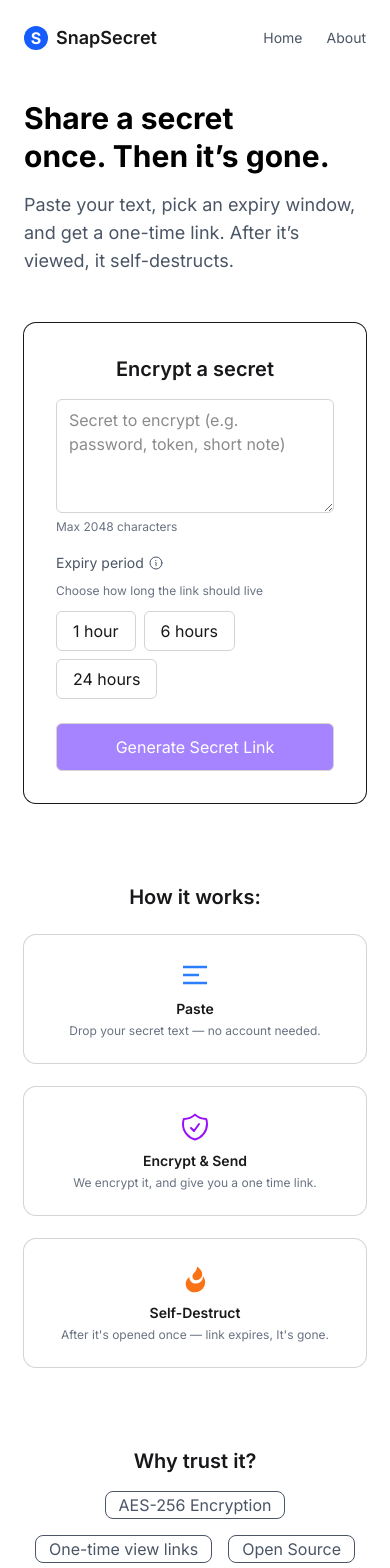
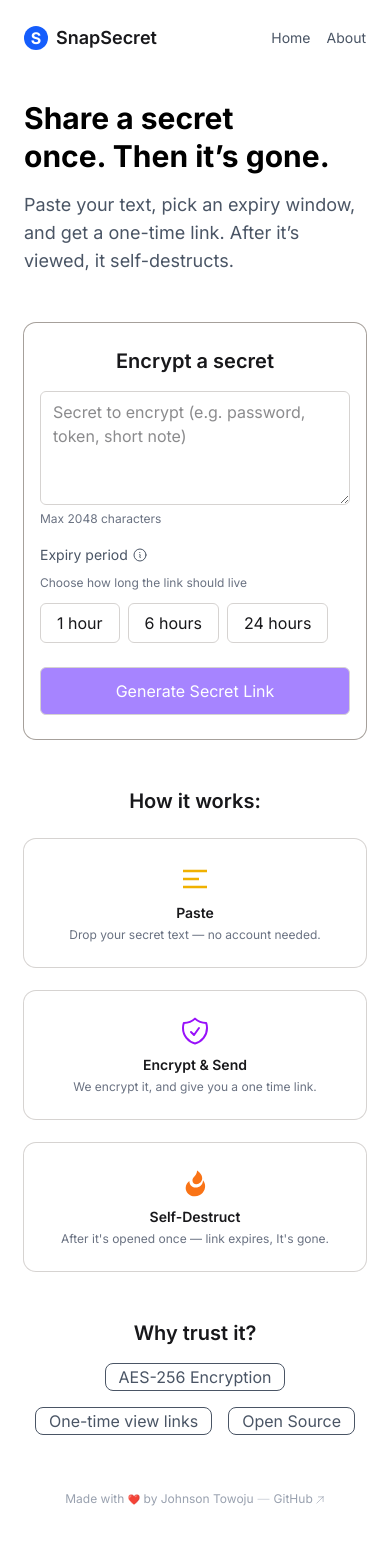
Before and after one commit to johnson-jnr/zap-secret, a React (Vite) app in the folder client/: page / in a window 390 px wide. Shown: the top 1568 px of the page. After the commit the page ends 1523 px from the top, so only its background shows below. Built offline with nearby package versions, Linux system fonts and the light colour scheme.

Commit message:
fix styles across components and pages

```diff
--- a/client/components/Footer.tsx
+++ b/client/components/Footer.tsx
@@ -3,6 +3,29 @@ const Footer = () => {
         <footer className="text-center pt-8 pb-4 text-xs text-gray-400">
             Made with&nbsp;<span className="text-[10px]">❤️</span>&nbsp;by
             Johnson Towoju
+            <span className="mx-1 text-gray-300">—</span>
+            <div className="inline-block hover:text-gray-500 hover:underline transition-colors duration-200">
+                <a
+                    href="https://github.com/your-username/your-repo"
+                    target="_blank"
+                    rel="noopener noreferrer"
+                >
+                    GitHub
+                    <svg
+                        fill="none"
+                        viewBox="0 0 24 24"
+                        strokeWidth={1.5}
+                        stroke="currentColor"
+                        className="ml-[2px] inline-block size-[10px]"
+                    >
+                        <path
+                            strokeLinecap="round"
+                            strokeLinejoin="round"
+                            d="m4.5 19.5 15-15m0 0H8.25m11.25 0v11.25"
+                        />
+                    </svg>
+                </a>
+            </div>
         </footer>
     );
 };
--- a/client/components/HowItWorks.tsx
+++ b/client/components/HowItWorks.tsx
@@ -4,7 +4,7 @@ const HowItWorks = () => {
             <div className="bg-white ring-stone-300 ring rounded-xl p-6">
                 <div className="flex justify-center mb-2">
                     <svg
-                        className="w-8 h-8 text-blue-500"
+                        className="w-8 h-8 text-yellow-500"
                         fill="currentColor"
                         viewBox="0 0 24 24"
                     >
--- a/client/components/Navbar.tsx
+++ b/client/components/Navbar.tsx
@@ -9,7 +9,7 @@ const Navbar = () => {
                 </div>
                 <span className="font-semibold text-lg">SnapSecret</span>
             </Link>
-            <nav className="space-x-6 text-sm font-medium text-gray-600">
+            <nav className="space-x-4 sm:space-x-6 text-sm font-medium text-gray-600">
                 <Link to="/" className="hover:text-black">
                     Home
                 </Link>
--- a/client/pages/AboutPage.tsx
+++ b/client/pages/AboutPage.tsx
@@ -47,7 +47,7 @@ const AboutPage = () => {
                     <div className="flex-shrink-0 p-2 bg-green-100 rounded-full text-green-600">
                         <svg
                             xmlns="http://www.w3.org/2000/svg"
-                            className="w-6 h-6"
+                            className="size-6"
                             fill="none"
                             viewBox="0 0 24 24"
                             stroke="currentColor"
@@ -105,7 +105,7 @@ const AboutPage = () => {
                     <div className="flex-shrink-0 p-2 bg-red-100 rounded-full text-red-600">
                         <svg
                             xmlns="http://www.w3.org/2000/svg"
-                            className="w-6 h-6"
+                            className="size-6"
                             fill="none"
                             viewBox="0 0 24 24"
                             stroke="currentColor"
--- a/client/pages/HomePage.tsx
+++ b/client/pages/HomePage.tsx
@@ -70,12 +70,14 @@ const Home = () => {
 
     const getExpiryHour = () => Number(expiryHour) || 1;
     const getSecretLink = () =>
-        encryptionId ? `http://localhost:5173/s/${encryptionId}` : null;
+        encryptionId
+            ? `${import.meta.env.VITE_APP_URL}/s/${encryptionId}`
+            : null;
 
     return (
         <div>
             <Hero />
-            <section className="mt-12 lg:mt-20 ring rounded-xl max-w-xl mx-auto overflow-hidden">
+            <section className="mt-12 lg:mt-20 ring ring-stone-400 rounded-xl max-w-xl mx-auto overflow-hidden">
                 {encryptionId ? (
                     <div>
                         <div className="bg-green-600 text-white font-medium text-center py-2">
@@ -140,7 +142,7 @@ const Home = () => {
                         </div>
                     </div>
                 ) : (
-                    <form className="p-8" onSubmit={encryptSecret}>
+                    <form className="py-6 px-4 sm:p-8" onSubmit={encryptSecret}>
                         <h2 className="text-xl font-semibold mb-4 text-center">
                             Encrypt a secret
                         </h2>
@@ -212,12 +214,12 @@ const Home = () => {
                 )}
             </section>
 
-            <section className="mt-20 text-center">
+            <section className="mt-12 lg:mt-20 text-center">
                 <h3 className="text-xl font-semibold mb-6">How it works:</h3>
                 <HowItWorks />
             </section>
 
-            <section className="mt-20 text-center">
+            <section className="mt-12 lg:mt-20 text-center">
                 <h3 className="text-xl font-semibold mb-4">Why trust it?</h3>
                 <WhyTrust />
             </section>
--- a/client/pages/ViewSecretPage.tsx
+++ b/client/pages/ViewSecretPage.tsx
@@ -36,7 +36,7 @@ const ViewSecretPage = () => {
     };
 
     return (
-        <div className="max-w-2xl mx-auto px-4 py-16 text-center">
+        <div className="max-w-2xl mx-auto py-16 text-center">
             <div className="border border-gray-200 rounded-xl bg-white">
                 {isLoading ? (
                     <div className="md:min-w-[640px] min-h-72 md:min-h-[482px] flex items-center justify-center">
@@ -123,7 +123,7 @@ const ViewSecretPage = () => {
                                         </g>
                                     </svg>
                                 </div>
-                                <div className="py-8 text-xl">
+                                <div className="py-5 text-xl">
                                     {errorMessage ??
                                         'An Error Occured. Please try again.'}
                                 </div>
```
Also changed, not shown: 1 other file (tests, documents, lock files or other folders).
